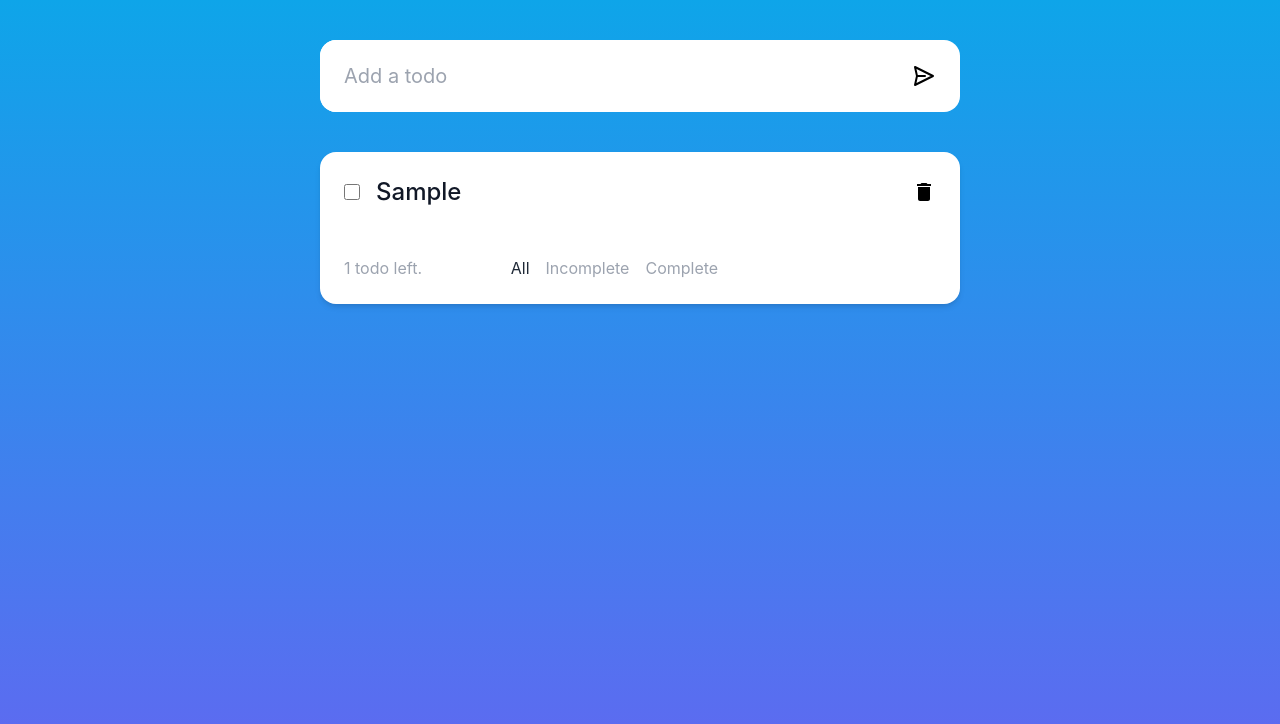
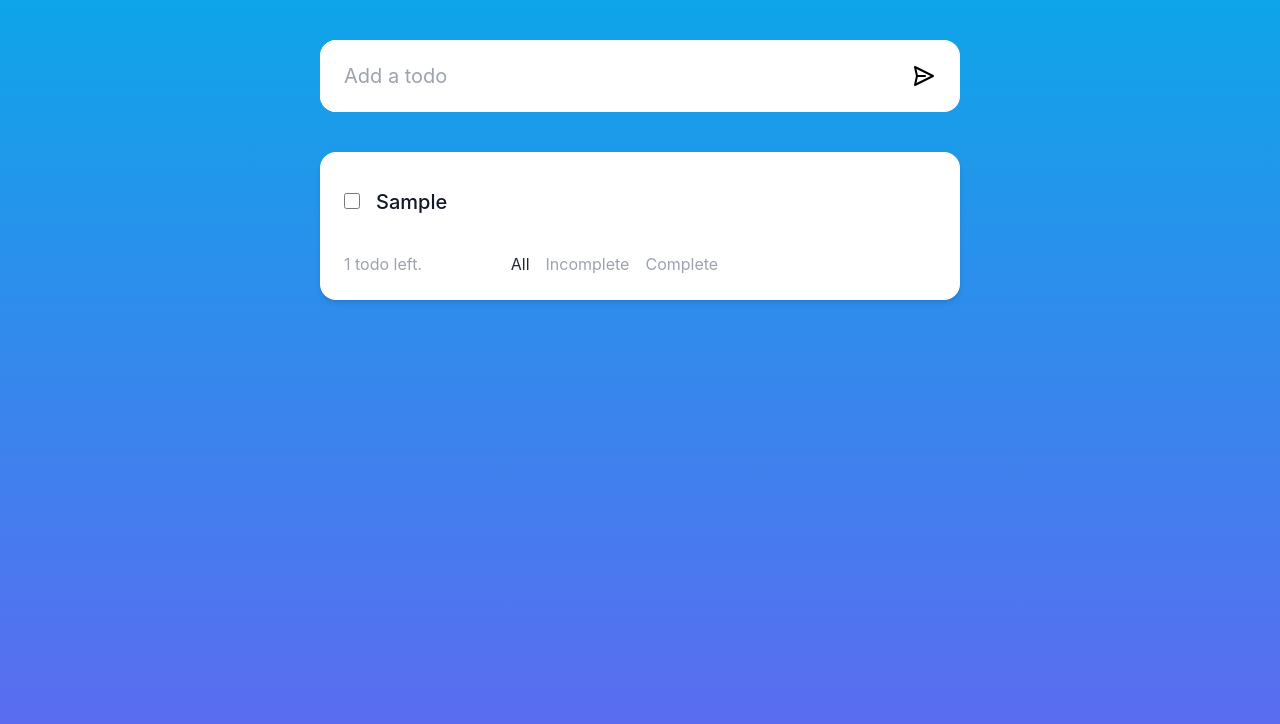
Before and after one commit to cbolboros/todo-app, a React (Create React App) app: page / in a window 1280 px wide. Both pictures are taken after typing "Sample" into the empty fields and a click on the button 924 px from the left and 76 px from the top of the page. Shown: the top 724 px of the page. Built offline with nearby package versions, Linux system fonts and the light colour scheme.

Commit message:
added some extra css styling

```diff
--- a/src/components/Todo.jsx
+++ b/src/components/Todo.jsx
@@ -5,28 +5,26 @@ import { motion } from "framer-motion";
 export default function Todo({ todo, completeTodo, removeTodo }) {
   const checked = todo.isComplete;
   return (
-    <div className="first:p-6 pl-6 pb-6 pr-6">
-      <motion.div initial={{ opacity: 0, height: 0 }} animate={{ opacity: 1, height: "auto" }} exit={{ opacity: 0 }}>
-        <div className={todo.isComplete ? "todo-row line-through" : "todo-row"}>
-          <div className="flex items-center ">
+    <motion.div initial={{ opacity: 0, height: 0 }} animate={{ opacity: 1, height: "auto" }} exit={{ opacity: 0, height: 0 }}>
+      <div className={todo.isComplete ? "todo-row line-through pt-3 pb-3" : "todo-row pt-3 pb-3"}>
+        <div className="flex items-center group">
           <div className="flex-1">
             <input
               id={todo.id}
               type="checkbox"
               defaultChecked={checked}
               onClick={() => completeTodo(todo.id)}
-                className="w-4 h-4 text-blue-600 bg-gray-100 rounded border-gray-300 focus:ring-blue-500 dark:focus:ring-blue-600 dark:ring-offset-gray-800 focus:ring-2 dark:bg-gray-700 dark:border-gray-600"
+              className="todo-checkbox w-4 h-4 text-blue-600 rounded border-gray-300 focus:ring-blue-500 dark:focus:ring-blue-600 dark:ring-offset-gray-800 focus:ring-2 dark:bg-gray-700 dark:border-gray-600"
             />
-              <label htmlFor={todo.id} className="ml-4 text-2xl font-medium text-gray-900 dark:text-gray-300 select-none">
+            <label htmlFor={todo.id} className="ml-4 text-xl font-medium text-gray-900 dark:text-gray-300 select-none">
               {todo.text}
             </label>
           </div>
-            <button onClick={() => removeTodo(todo.id)}>
+          <button className="hidden group-hover:block" onClick={() => removeTodo(todo.id)}>
             <MdDelete className="w-6 h-6" />
           </button>
         </div>
       </div>
     </motion.div>
-    </div>
   );
 }
--- a/src/components/TodoList.jsx
+++ b/src/components/TodoList.jsx
@@ -60,13 +60,13 @@ export default function TodoList() {
   return (
     <div className="flex items-center flex-col pt-10">
       <TodoForm onSubmit={addTodo} />
-      <div className="bg-white w-[50%] rounded-2xl mt-10 shadow-md overflow-hidden">
+      <div className="bg-white w-[50%] rounded-2xl mt-10 shadow-md overflow-hidden p-6">
         {todos.length ? (
           <AnimatePresence>
             {filteredTodos.map((todo, index) => (
               <Todo key={todo.id} todo={todo} completeTodo={completeTodo} removeTodo={removeTodo} />
             ))}
-            <div className="p-6 flex justify-between">
+            <div className={`${filteredTodos.length ? "mt-6" : ""} flex justify-between`}>
               <div className="text-gray-400">{incompleteTodos.length ? `${incompleteTodos.length} ${todoLabel} left.` : "All todos completed !"}</div>
               <Filters todos={todos} setFilteredTodos={setFilteredTodos} setActiveFilter={setActiveFilter} activeFilter={activeFilter} />
               <button
--- a/tailwind.config.js
+++ b/tailwind.config.js
@@ -5,4 +5,9 @@ module.exports = {
     extend: {},
   },
   plugins: [],
+  variants: {
+    extend: {
+      display: ["group-hover"],
+    },
+  },
 };
```
Lines whose indentation alone changed are shown as unchanged.
